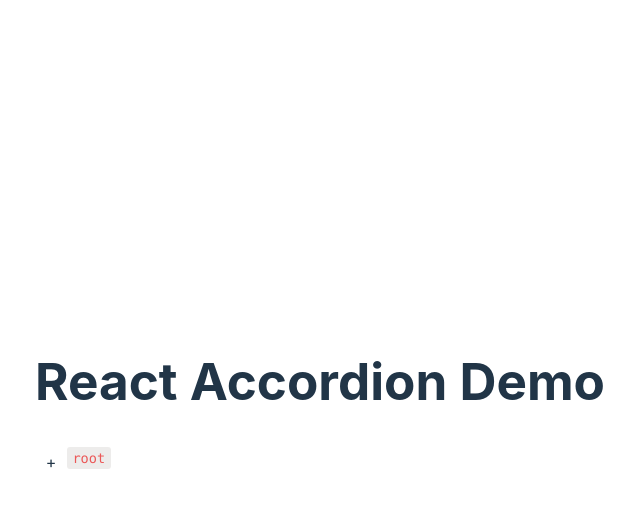
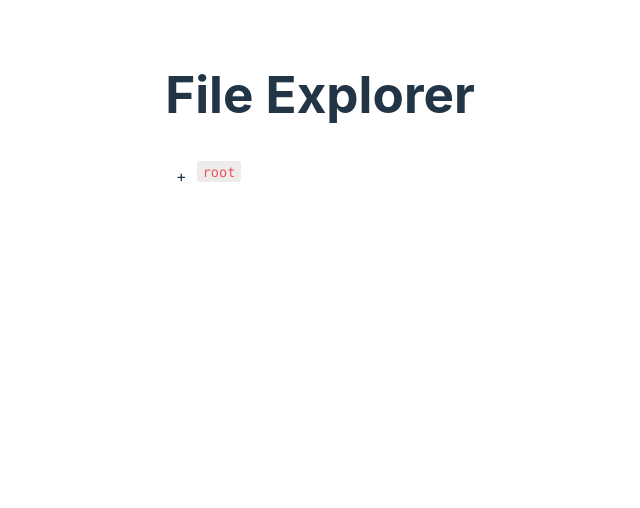
Before and after one commit to diptesh03/FileExplorer, a React (Vite) app: page / in a window 1280 px wide. Shown: the top 508 px of the page, without its empty margins (320-960 px from the left). Built offline with nearby package versions, Linux system fonts and the light colour scheme.

Commit message:
title changes

```diff
--- a/src/components/file_explorer/index.jsx
+++ b/src/components/file_explorer/index.jsx
@@ -17,7 +17,7 @@ function index({ getFiles }) {
 
   return (
     <div className="App">
-      <h1>React Accordion Demo</h1>
+      <h1>File Explorer</h1>
       <div className="accordion">
         {
           accordianElem &&
--- a/src/index.css
+++ b/src/index.css
@@ -27,7 +27,6 @@ a:hover {
 body {
   margin: 0;
   display: flex;
-  place-items: center;
   min-width: 320px;
   min-height: 100vh;
 }
```
